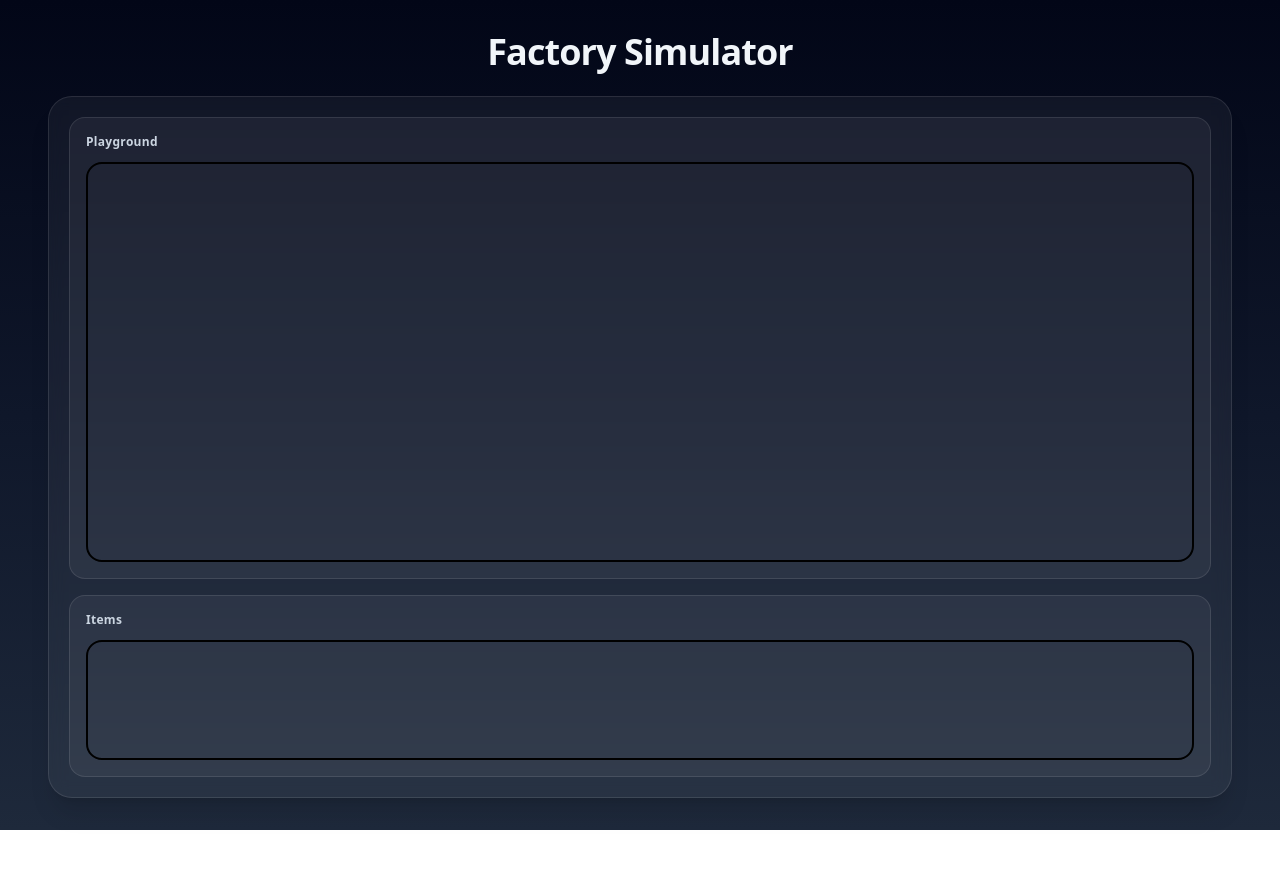
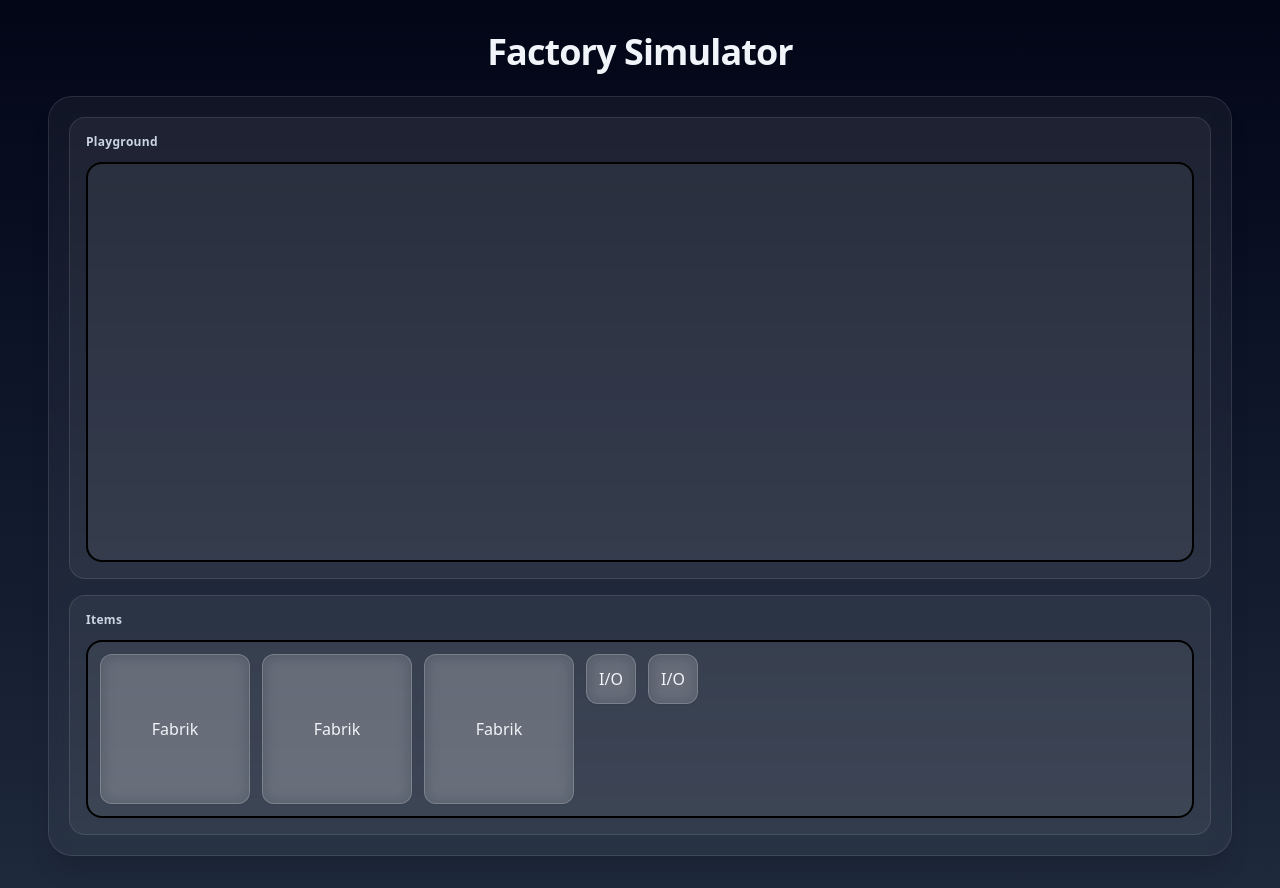
Before and after one commit to Factory-Simulator-GmbH/Factory-Simulator, an Angular app: page / in a window 1280 px wide. Before the commit the page ends 830 px from the top, so only its background shows below. Built offline with nearby package versions, Linux system fonts and the light colour scheme.

Commit message:
integrated drag and drop items to move in playground with interactjs

```diff
--- a/src/app/app.html
+++ b/src/app/app.html
@@ -5,18 +5,34 @@
     </header>
 
     <section class="mt-6 flex-1">
-      <div class="h-full rounded-3xl border border-white/10 bg-white/5 p-5 shadow-xl backdrop-blur">
-        <div class=" flex items-center justify-between">
-        </div>
-
+      <div
+        class="factory-container h-full rounded-3xl border border-white/10 bg-white/5 p-5 shadow-xl backdrop-blur"
+      >
         <div class="rounded-2xl border border-white/10 bg-white/5 p-4">
           <div class="mb-3 text-xs font-semibold tracking-wide text-slate-300">Playground</div>
-          <div class="min-h-[50vh] rounded-2xl border-2 border-black flex items-center justify-center text-3xl"></div>
+
+          <div class="min-h-[50vh] rounded-2xl border-2 border-black bg-white/5"></div>
         </div>
 
         <div class="mt-4 rounded-2xl border border-white/10 bg-white/5 p-4">
           <div class="mb-3 text-xs font-semibold tracking-wide text-slate-300">Items</div>
-          <div class="min-h-[15vh] rounded-2xl border-2 border-black"></div>
+
+          <div
+            id="item-area"
+            class="min-h-[15vh] rounded-2xl border-2 border-black bg-white/5 p-3 flex flex-wrap gap-3"
+          >
+            @for (item of items; track item.id) {
+              <div
+                class="draggable grid select-none place-items-center rounded-xl border border-white/20 bg-white/10 text-slate-100 shadow-sm backdrop-blur touch-none"
+                [class.w-[150px]]="item.size === 'large'"
+                [class.h-[150px]]="item.size === 'large'"
+                [class.w-[50px]]="item.size === 'small'"
+                [class.h-[50px]]="item.size === 'small'"
+              >
+                {{ item.label }}
+              </div>
+            }
+          </div>
         </div>
       </div>
     </section>
--- a/src/app/app.ts
+++ /dev/null
@@ -1,29 +0,0 @@
-import {Component, signal, AfterViewInit} from '@angular/core';
-import {RouterOutlet} from '@angular/router';
-import interact from 'interactjs';
-
-@Component({
-  selector: 'app-root',
-  imports: [RouterOutlet],
-  templateUrl: './app.html',
-  standalone: true,
-})
-export class App implements AfterViewInit {
-  protected readonly title = signal('factory-simulator');
-
-  ngAfterViewInit() {
-    interact('.draggable').draggable({
-      listeners: {
-        move(event) {
-          const target = event.target as HTMLElement;
-          const x = (parseFloat(target.getAttribute('data-x') || '0') || 0) + event.dx;
-          const y = (parseFloat(target.getAttribute('data-y') || '0') || 0) + event.dy;
-
-          target.style.transform = `translate(${x}px, ${y}px)`;
-          target.setAttribute('data-x', String(x));
-          target.setAttribute('data-y', String(y));
-        },
-      },
-    });
-  }
-}
--- /dev/null
+++ b/src/app/apps.ts
@@ -0,0 +1,59 @@
+import {AfterViewInit, Component} from '@angular/core';
+import interact from 'interactjs';
+
+type ItemSize = 'large' | 'small';
+
+interface DraggableItem {
+  id: string;
+  label: string;
+  size: ItemSize;
+}
+
+@Component({
+  selector: 'app-root',
+  standalone: true,
+  templateUrl: './app.html',
+})
+export class App implements AfterViewInit {
+  readonly snapPx = 50;
+
+  items: DraggableItem[] = [
+    {id: 'f1', label: 'Fabrik', size: 'large'},
+    {id: 'f2', label: 'Fabrik', size: 'large'},
+    {id: 'f3', label: 'Fabrik', size: 'large'},
+    {id: 'io1', label: 'I/O', size: 'small'}, // Input Output
+    {id: 'io2', label: 'I/O', size: 'small'},
+  ];
+
+  ngAfterViewInit(): void {
+    this.initInteract();
+  }
+
+  private initInteract(): void {
+    interact('.draggable').draggable({
+      origin: '#item-area',
+      modifiers: [
+        interact.modifiers.snap({
+          targets: [interact.snappers.grid({x: this.snapPx, y: this.snapPx})],
+          relativePoints: [{x: 0, y: 0}],
+        }),
+        interact.modifiers.restrictRect({
+          restriction: '.factory-container',
+          endOnly: true,
+        }),
+      ],
+      listeners: {
+        move: (event) => {
+          const target = event.target as HTMLElement;
+
+          const x = (parseFloat(target.getAttribute('data-x') || '0') || 0) + event.dx;
+          const y = (parseFloat(target.getAttribute('data-y') || '0') || 0) + event.dy;
+
+          target.style.transform = `translate(${x}px, ${y}px)`;
+          target.setAttribute('data-x', String(x));
+          target.setAttribute('data-y', String(y));
+        },
+      },
+    });
+  }
+}
--- a/src/main.ts
+++ b/src/main.ts
@@ -1,6 +1,5 @@
 import {bootstrapApplication} from '@angular/platform-browser';
 import {appConfig} from './app/app.config';
-import {App} from './app/app';
+import {App} from './app/apps';
 
-bootstrapApplication(App, appConfig)
-  .catch((err) => console.error(err));
+bootstrapApplication(App, appConfig).catch((err) => console.error(err));
```
Also changed, not shown: 1 other file (tests, documents, lock files or other folders).
